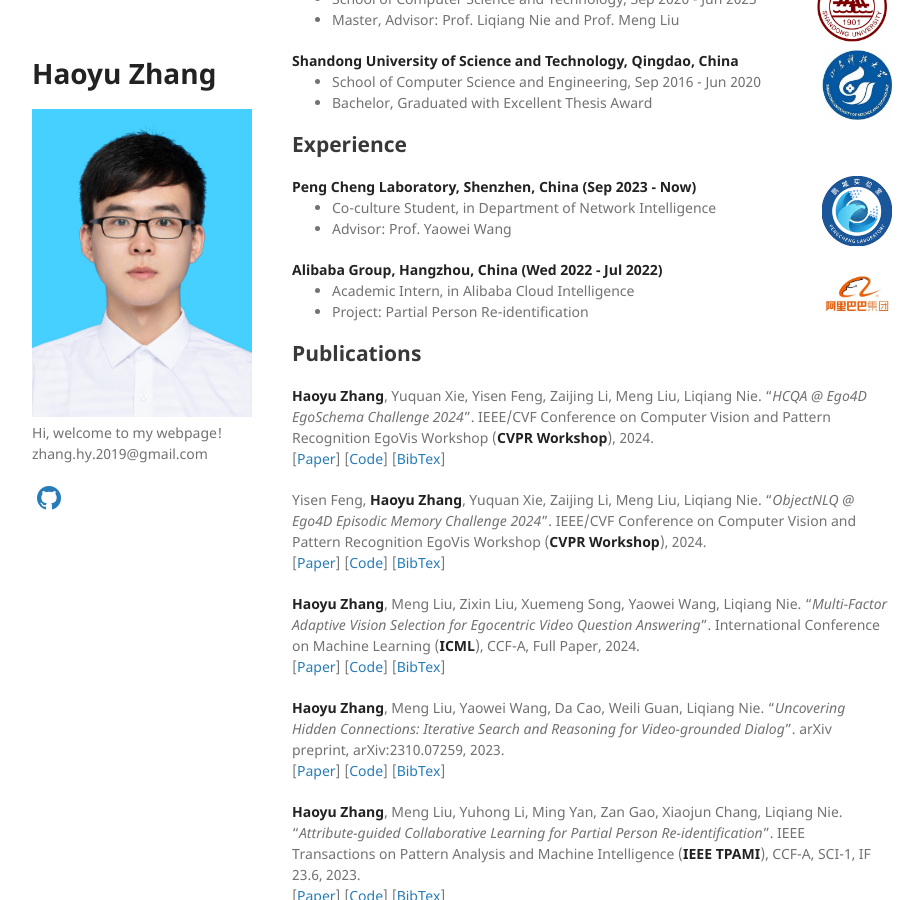
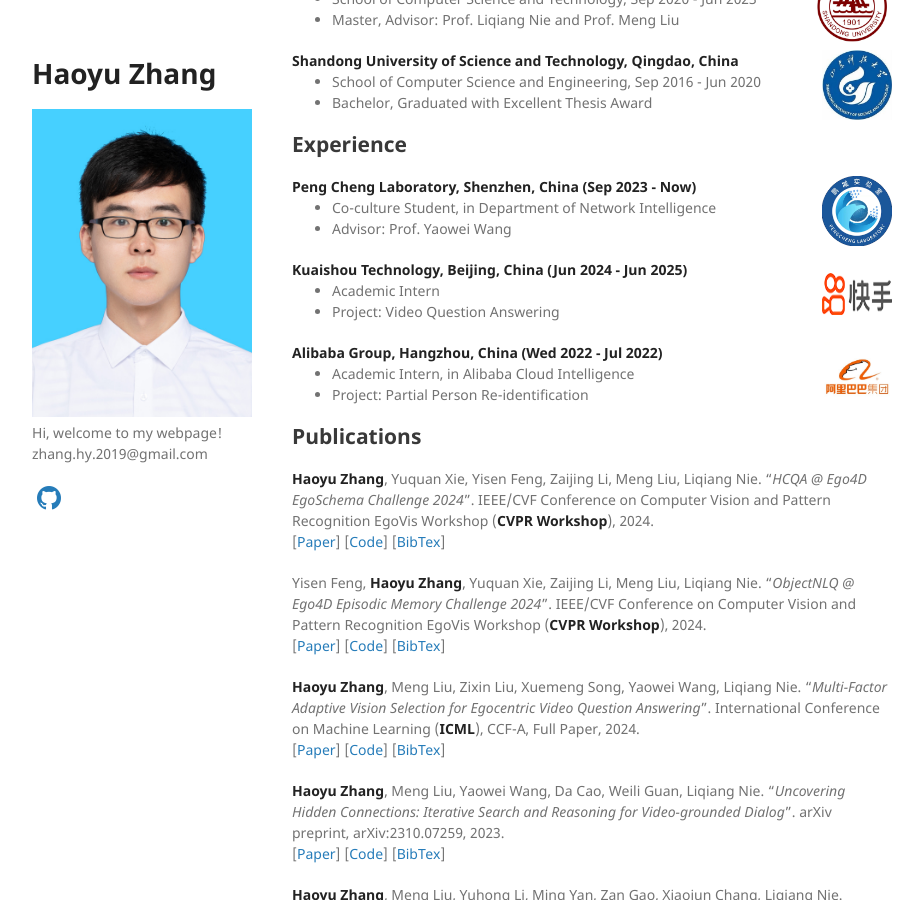
Before and after one commit to Hyu-Zhang/Hyu-Zhang.github.io, a Jekyll site: the page built from index.md, in a window 1280 px wide and 900 px high, scrolled down 427 px. Shown: the whole window, without its empty margins (178-1101 px from the left). Built offline with Jekyll 4.4.1, drawn with Linux system fonts in a browser that asks for light colours; a style sheet for code colours, icons or effects is not loaded; our own code applies the rules of GitHub Pages for plain Markdown files.

Commit message:
Update index.md

```diff
--- a/index.md
+++ b/index.md
@@ -58,9 +58,8 @@ I’m Haoyu Zhang (张昊宇), and I am currently a PhD Student at the School of
       </ul>
       </div>
 
-<!--
 <div align="left">
-        <strong> Kwai Technology, Beijing, China  (Jun 2024 - Jun 2025) </strong>
+        <strong> Kuaishou Technology, Beijing, China  (Jun 2024 - Jun 2025) </strong>
           <a target="_blank" rel="external">
             <img border="0" src="kuaishou.png" align="right" width="70" height="70">
           </a>
@@ -71,7 +70,6 @@ I’m Haoyu Zhang (张昊宇), and I am currently a PhD Student at the School of
           Project: Video Question Answering  </li>
       </ul>
       </div>
--->
 
 <div align="left">
         <strong> Alibaba Group, Hangzhou, China  (Wed 2022 - Jul 2022) </strong>
```
